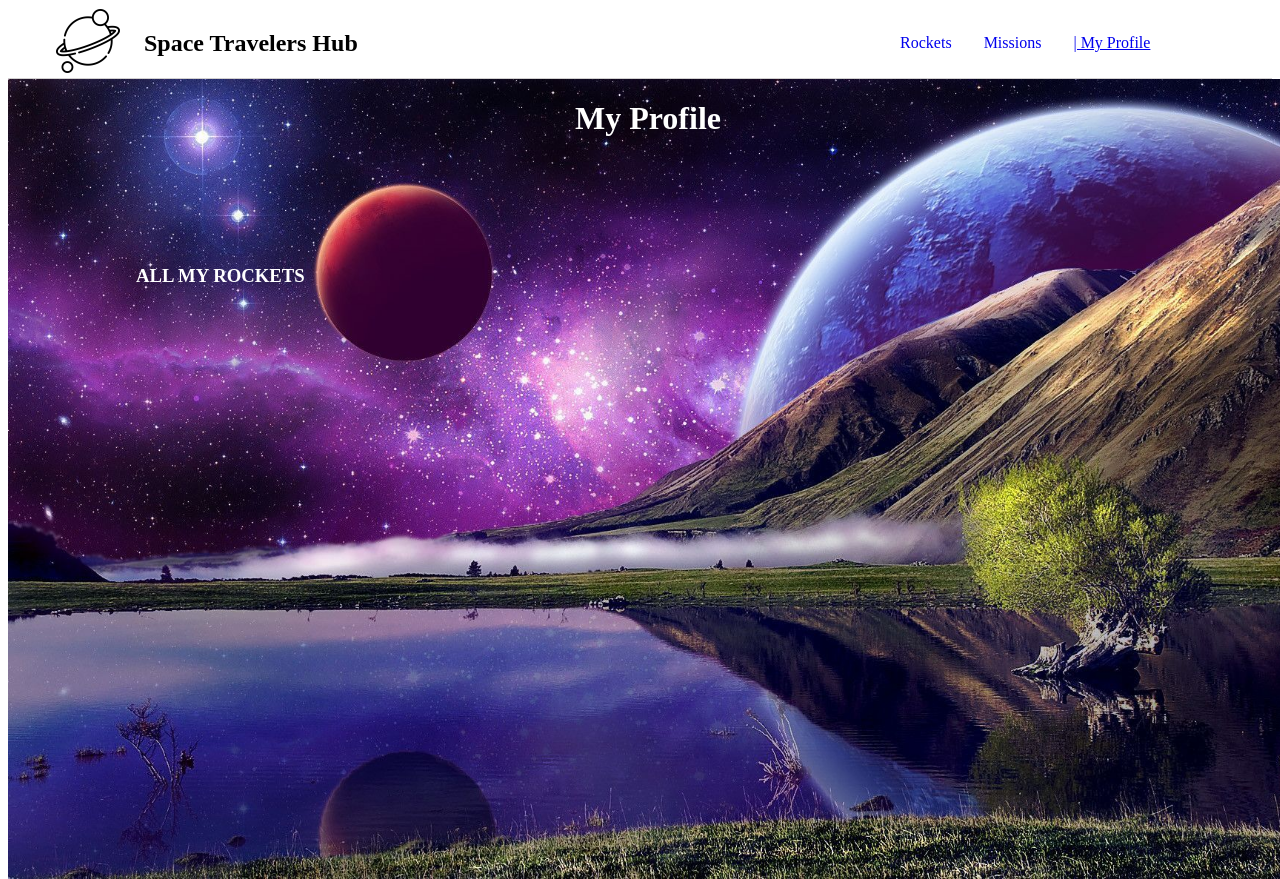
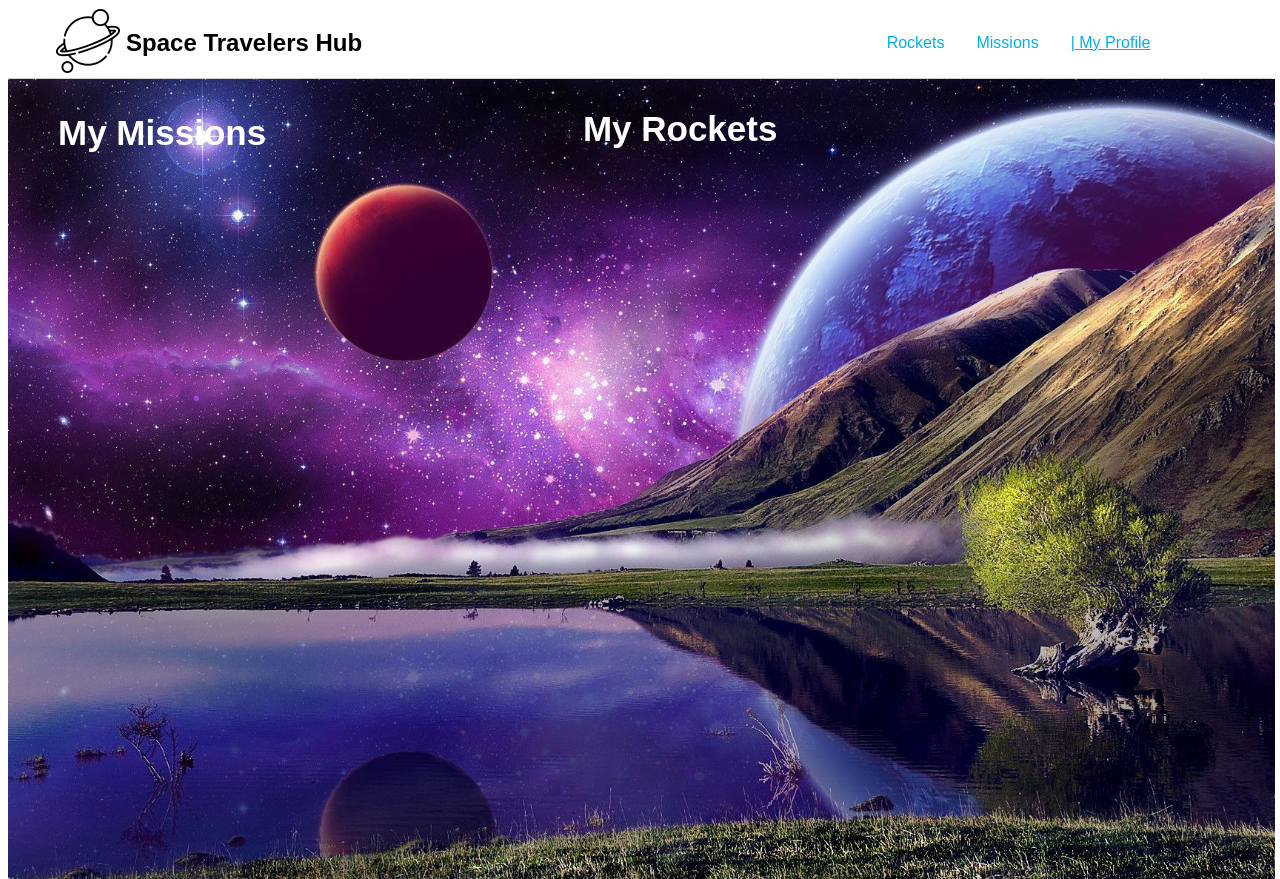
Before and after one commit to DiegoMero/react-group-capstone, a React (Create React App) app: page /MyProfile in a window 1280 px wide. Built offline with nearby package versions, Linux system fonts and the light colour scheme.

Commit message:
Add major styling to project

```diff
--- a/src/components/Profile/MyProfile.js
+++ b/src/components/Profile/MyProfile.js
@@ -7,12 +7,22 @@ function MyProfile() {
   const rockets = useSelector((state) => state.rockets);
   const displayRocket = rockets.filter((rocket) => rocket.rocketReserved === true);
 
+  const missions = useSelector((state) => state.missions);
+
+  const missionToDisplay = missions.filter((element) => element.reserved === true);
   return (
     <div className="profile-container">
-      <h1>My Profile</h1>
+      <div className="my-missions">
+        <h2>My Missions</h2>
+        <ul className="joined-mission-list">
+          {missionToDisplay.map((mission) => (
+            <li className="joined-mission-item" key={mission.missionId}>{mission.missionName}</li>
+          ))}
+        </ul>
+      </div>
       <div className="card-container">
         <div className="rockets">
-          <h3 className="title">ALL MY ROCKETS</h3>
+          <h2 className="title">My Rockets</h2>
           {displayRocket.map((rocket) => (
             <RocketProfile
               key={rocket.rockedId}
--- a/src/components/style/Missions.css
+++ b/src/components/style/Missions.css
@@ -46,6 +46,10 @@
   border: solid 1px gray;
   margin-left: 3%;
   margin-right: 9%;
+}
+
+.mission-card:nth-child(even) {
+  background-color: whitesmoke;
 }
 
 .mission-name {
--- a/src/components/style/Navbar.css
+++ b/src/components/style/Navbar.css
@@ -7,6 +7,7 @@
   padding-left: 3rem;
   height: 70px;
   border-bottom: 1px solid rgb(210, 208, 208);
+  font-family: 'Anton', sans-serif;
 }
 
 .navmenu h1 {
@@ -28,6 +29,10 @@
   cursor: pointer;
 }
 
+.links a {
+  color: rgb(4, 175, 231);
+}
+
 .inactive {
   text-decoration: none;
 }
--- a/src/components/style/Profile.css
+++ b/src/components/style/Profile.css
@@ -6,30 +6,81 @@
 .profile-container {
   background-image: url('../Rockets/background/space.jpg');
   height: 100vh;
-  width: 100%;
+  width: 99%;
   position: absolute;
   background-size: cover;
+  display: flex;
+  font-family: 'Anton', sans-serif;
 }
 
 .title {
-  margin-left: 10%;
   margin-top: 10%;
   color: #fff;
+  font-size: 35px;
+  width: auto;
+  margin-left: 0;
+}
+
+.card-container {
+  margin-top: 11px;
+  display: flex;
+  flex-direction: column;
+  gap: 5px;
+  width: auto;
+  margin-right: auto;
+  margin-left: 0;
+}
+
+.rockets {
+  width: auto;
 }
 
 .rocket-profile {
-  margin-left: 10%;
-  width: 13%;
+  margin: 10%;
+  width: auto;
+  border: 1px solid #000;
+  margin-left: 0;
 }
 
 div .rocket-profile:nth-child(even) {
   background-color: #27374686;
   color: #fff;
+  margin-left: 0;
 }
 
 .name {
-  border: 1px solid #000;
   margin: 0%;
   padding: 10%;
   color: #fff;
 }
+
+.my-missions {
+  color: white;
+  margin-left: 50px;
+  margin-right: 25%;
+  margin-top: 5px;
+}
+
+.my-missions h2 {
+  font-size: 35px;
+}
+
+.joined-mission-list {
+  list-style: none;
+  padding-left: 0;
+  display: flex;
+  flex-direction: column;
+  gap: 15px;
+}
+
+.joined-mission-item:nth-child(even) {
+  background-color: #27374686;
+  color: #fff;
+  border: 1px solid #000;
+  padding: 15px;
+}
+
+.joined-mission-item:nth-child(odd) {
+  border: 1px solid #000;
+  padding: 15px;
+}
```
